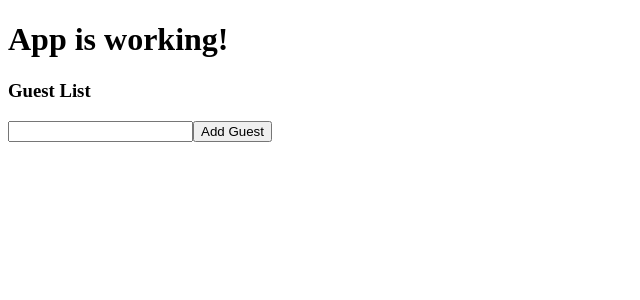
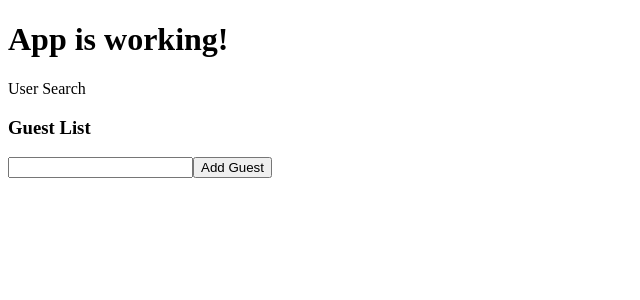
Before and after one commit to MihaiGitHub/rts-2, a React (Create React App) app: page / in a window 1280 px wide. Shown: the top 300 px of the page, without its empty margins (0-640 px from the left). Built offline with nearby package versions, Linux system fonts and the light colour scheme.

Commit message:
Create and display UserSearch component

```diff
--- a/src/index.tsx
+++ b/src/index.tsx
@@ -1,11 +1,13 @@
 import ReactDOM from "react-dom";
 import GuestList from "./state/GuestList";
+import UserSearch from "./state/UserSearch";
 
 const App = () => {
   return (
     <div>
       <h1>App is working!</h1>
       <div>
+        <UserSearch />
         <GuestList />
       </div>
     </div>
--- /dev/null
+++ b/src/state/UserSearch.tsx
@@ -0,0 +1,7 @@
+import { useState } from "react";
+
+const UserSearch: React.FC = () => {
+  return <div>User Search</div>;
+};
+
+export default UserSearch;
```
